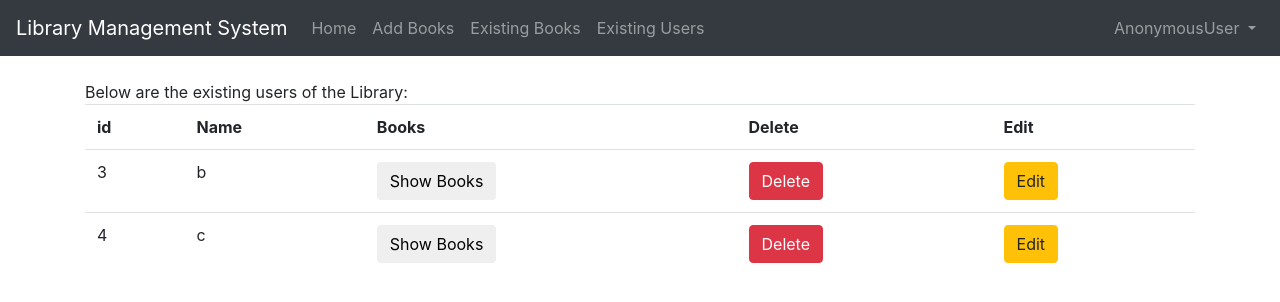
After one commit to brhvardhan/Library, a Django app: page /emp/exitingusers/ in a window 1280 px wide. The commit adds this page. Shown: the top 302 px of the page. Run offline with Django 3.2, Linux system fonts and the light colour scheme; data comes from the database, SQL or seed files in the repository; some libraries are stand-ins or nearby versions.

Commit message:
first dev commit

```diff
--- a/accounts/templates/emp_login.html
+++ b/accounts/templates/emp_login.html
@@ -1,9 +1,10 @@
 {% extends './header.html' %}
 
 {% block body_block %}
+<br>
 <div class="row">
-    <div class="col-sm-3"></div>
-    <div class="col-sm-5">
+    <div class="col-sm-4"></div>
+    <div class="col-sm-4">
         <h4>Enter employee Credentials:</h4>
         <hr>
         <form action='emp_login' method="POST" class="form">
--- /dev/null
+++ b/employee/templates/existing_users.html
@@ -0,0 +1,32 @@
+{% extends 'header_emp.html' %}
+{% block body_block %}
+
+<br>
+Below are the existing users of the Library:
+<table class="table">
+    <tr>
+        <th>
+            id
+        </th>
+        <th>
+            Name
+        </th>
+        <th>Books</th>
+        <th>
+            Delete
+        </th>
+        <th>
+            Edit
+        </th>
+    </tr>
+    {%for user in users%}
+    <tr>
+        <td>{{user.id}}</td>
+        <td>{{user.username}}</td>
+        <td><a href='#'><button class="btn">Show Books</button></a></td>
+        <td><a href='#'><button class="btn btn-danger">Delete</button></a></td>
+        <td><a href='#'><button class="btn btn-warning">Edit</button></a></td>
+    </tr>
+    {% endfor %}
+</table>
+{%endblock%}
--- a/employee/templates/header_emp.html
+++ b/employee/templates/header_emp.html
@@ -29,6 +29,10 @@
                 </li>
                 <li class="nav-item">
                     <a class="nav-link" href="{% url 'showbookview' %}">Existing Books</a>
+                </li>
+                <li class="nav-item">
+                    <a class="nav-link" href="{% url 'existinguserview' %}">Existing Users</a>
+                </li>
             </ul>
             <ul class="navbar-nav ml-auto">
                 <li class="nav-item dropdown">
--- a/employee/urls.py
+++ b/employee/urls.py
@@ -8,4 +8,5 @@ urlpatterns = [
     # path('header',views.Header,name='header'),
     path('deletebooks/<int:id>',views.DeleteBookView,name='deleteBook'),
     path('editbook/<int:id>',views.EditBookView,name='editbookview'),
+    path('exitingusers/',views.ExistingUserView,name='existinguserview'),
 ]
--- a/employee/views.py
+++ b/employee/views.py
@@ -2,6 +2,7 @@ from django.shortcuts import render,redirect
 from .forms import AddBookForm
 from .models import Books
 # Create your views here.
+from accounts.models import  User
 
 def Index(request):
     if request.user.is_authenticated:
@@ -81,3 +82,7 @@ def EditBookView(request,id=None):
         message = 'Successfully Updated '+book.Name
         print(message)
         return redirect('/emp/showbooks?{}'.format('message='+message))
+
+def ExistingUserView(request):
+    users = User.objects.filter(is_staff=0)
+    return render(request,'existing_users.html',context={'users':users})
```
Also changed, not shown: employee/templates/showbooks.html (+4 -3 lines), 1 other file.
